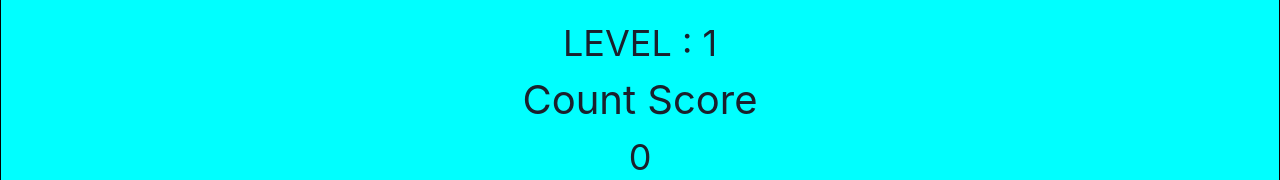
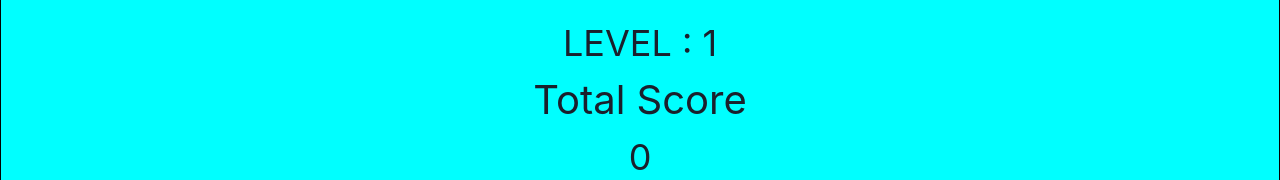
Before and after one commit to geraltyen/MERN-Game, a React (Create React App) app in the folder bird/: page / in a window 1280 px wide. Shown: the part 233-413 px from the top of the page. Built offline with nearby package versions, Linux system fonts and the light colour scheme.

Commit message:
Button satic part added

```diff
--- a/bird/src/components/Button.tsx
+++ b/bird/src/components/Button.tsx
@@ -39,7 +39,7 @@ const Counter = () =>{
     return (
         <div className="container">
                 <h2 className="score">LEVEL :  {level}</h2>
-                <h1 className="maingame">Count Score</h1>
+                <h1 className="maingame">Total Score</h1>
                 <h2 className="score">{count}</h2>
                 <div>
                     <button className="btn1"
```
